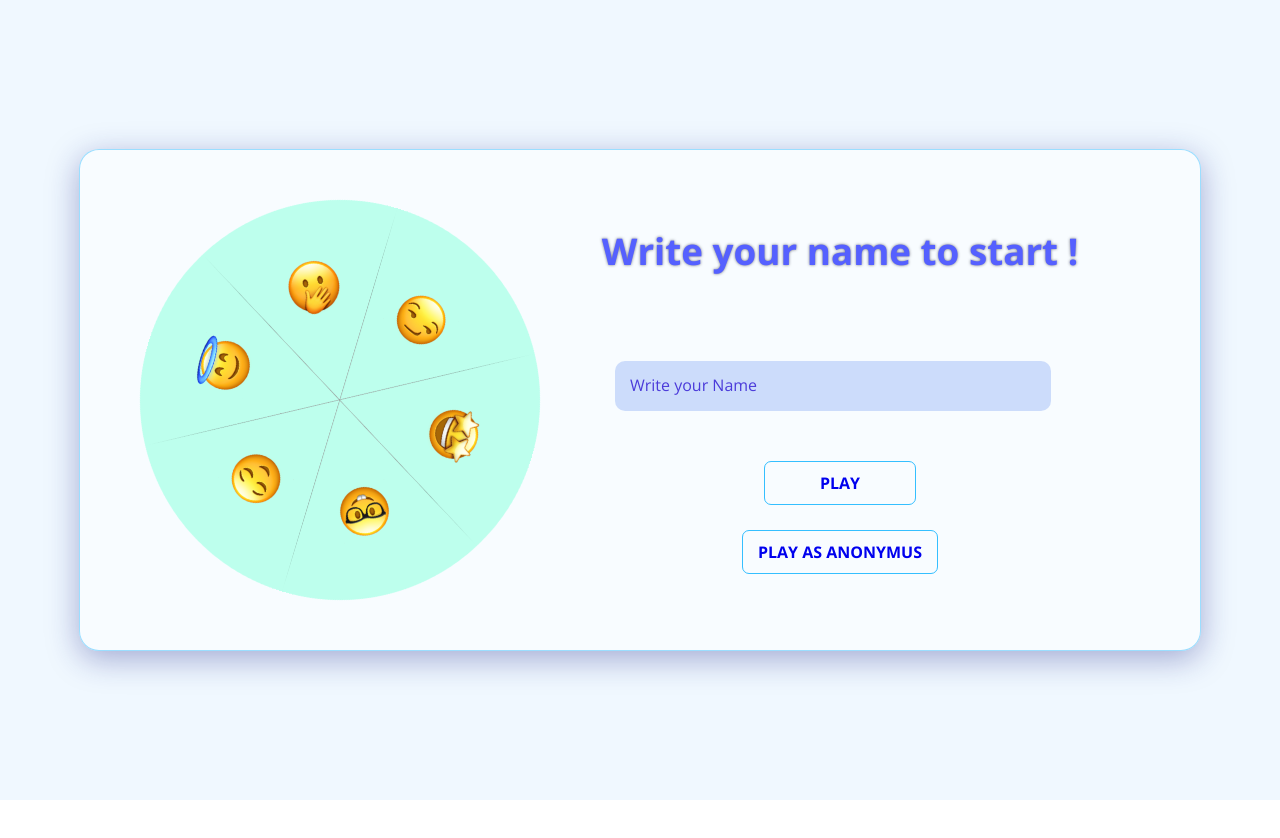
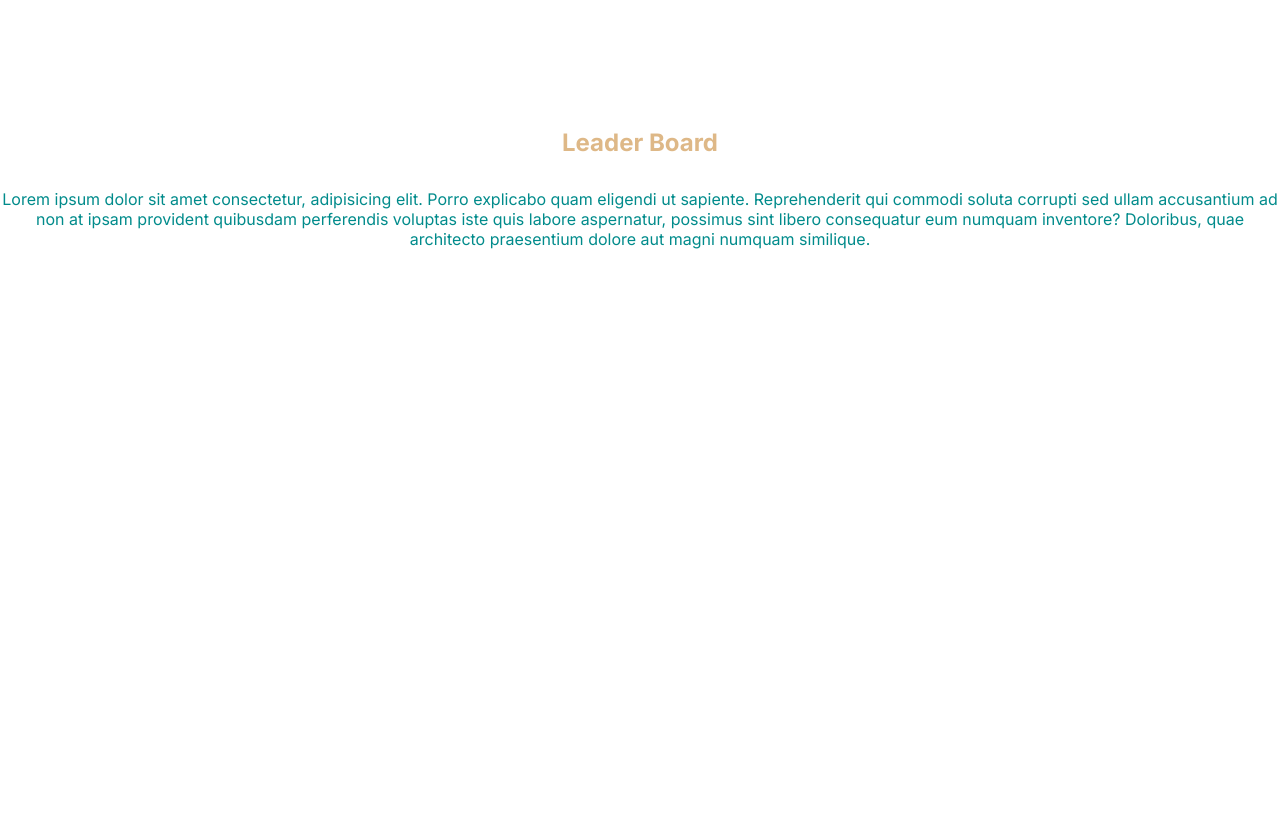
Before and after one commit to masters-of-the-universee/triwow, a React (Create React App) app: page /leader-board in a window 1280 px wide. Shown: the top 838 px of the page. Before the commit the page ends 800 px from the top, so only its background shows below. Built offline with nearby package versions, Linux system fonts and the light colour scheme; no server answers.

Commit message:
Update Leader-Board

```diff
--- a/src/App.js
+++ b/src/App.js
@@ -3,6 +3,7 @@ import './App.css';
 import RandomCategory from './views/random-category-page/random-category-page';
 import ModeSelectionPage from './views/mode-select-page/mode-select-page';
 import LoginPage from './views/login-page/login-page';
+import LeaderBoard from './views/leader-board/leaderboard';
 
 function App() {
   return (
@@ -19,10 +20,16 @@ function App() {
             <li>
               <Link to="/random-category">Random category</Link>
             </li>
+            <li>
+              <Link to="/leader-board">Leader Board</Link>
+            </li>
           </ul>
         </nav>
         <main>
           <Switch>
+            <Route path="/leader-board">
+              <LeaderBoard />
+            </Route>
             <Route path="/random-category">
               <RandomCategory />
             </Route>
--- /dev/null
+++ b/src/views/leader-board/leaderboard.js
@@ -0,0 +1,22 @@
+import './leaderboard.scss'
+
+const LeaderBoard = () => {
+    return (
+
+        <div>
+            <div className="hood">
+                <h2>Leader Board</h2>
+            </div>
+            <div>
+                <ul>
+                    <li className="list">
+                        Lorem ipsum dolor sit amet consectetur, adipisicing elit. Porro explicabo quam eligendi ut sapiente. Reprehenderit qui commodi soluta corrupti sed ullam accusantium ad non at ipsam provident quibusdam perferendis voluptas iste quis labore aspernatur, possimus sint libero consequatur eum numquam inventore? Doloribus, quae architecto praesentium dolore aut magni numquam similique.
+                    </li>
+                </ul>
+            </div>
+        </div>
+
+    )
+}
+
+export default LeaderBoard;
--- /dev/null
+++ b/src/views/leader-board/leaderboard.scss
@@ -0,0 +1,12 @@
+.hood{
+    color: burlywood;
+    text-align: center;
+    margin-top: 8rem;
+
+
+}
+.list{
+    color: darkcyan;
+    text-align: center;
+    margin-top: 2rem;
+}
```
